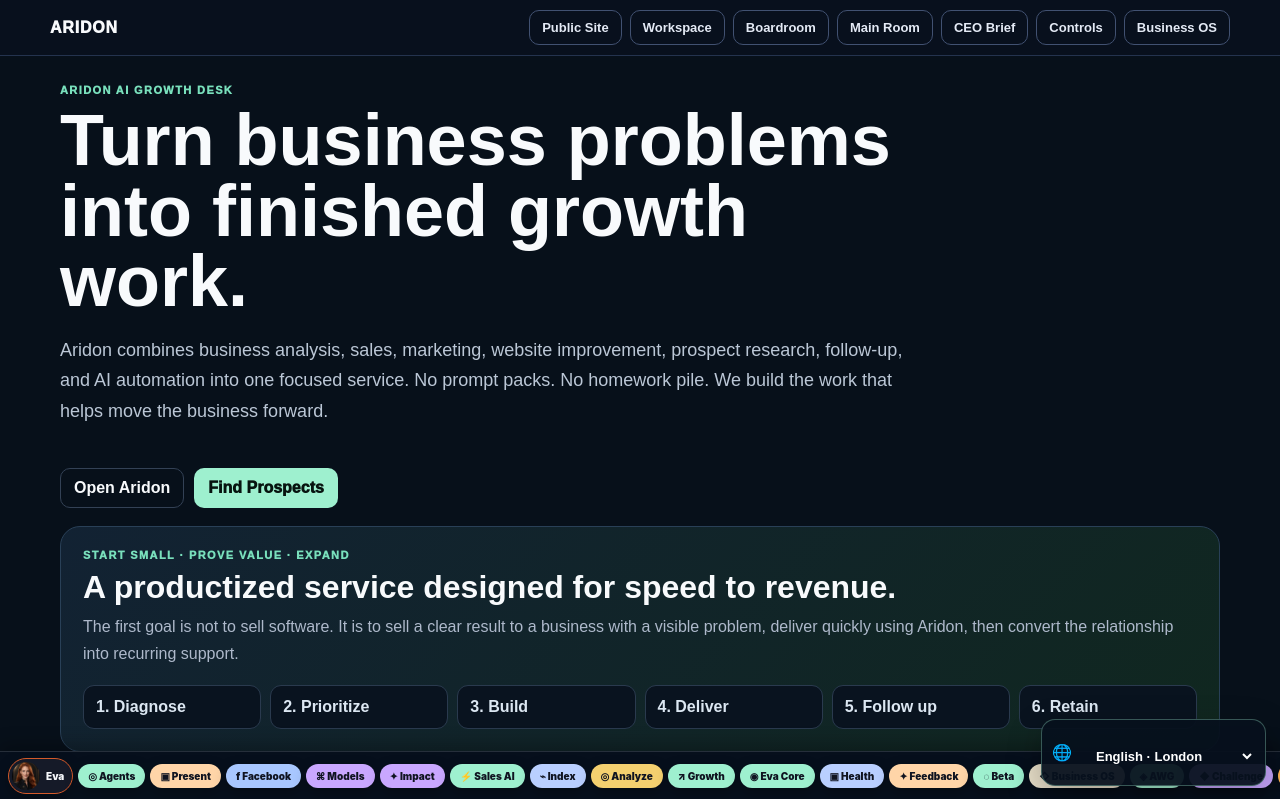
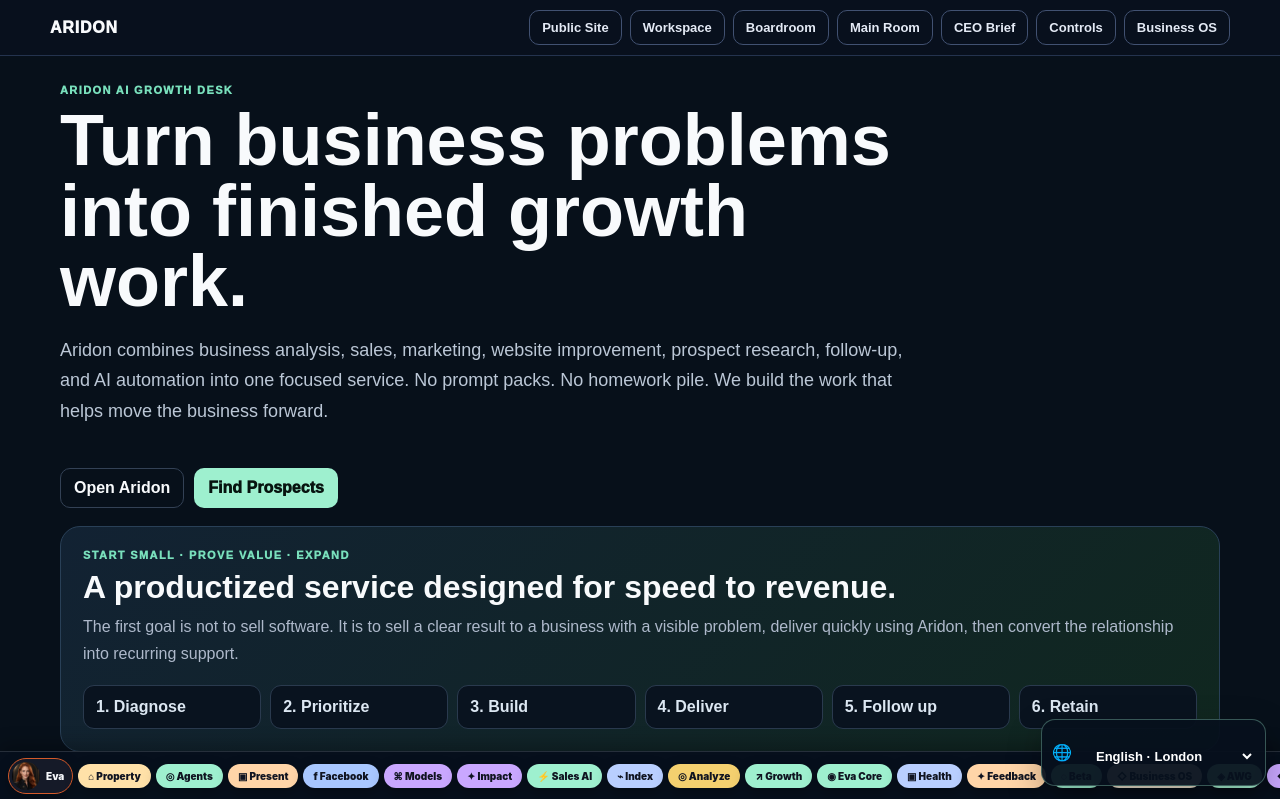
Before and after one commit to jimrusk/aridon-app, a Next.js app: page /growth-desk in a window 1280 px wide. Shown: the top 799 px of the page. Built offline with nearby package versions, Linux system fonts and the light colour scheme.

Commit message:
Add Property Intelligence launcher

```diff
--- a/app/InternalLaunchers.tsx
+++ b/app/InternalLaunchers.tsx
@@ -30,6 +30,7 @@
     pathname.startsWith('/demos') ||
     pathname.startsWith('/daily-demos') ||
     pathname.startsWith('/opportunity-intelligence') ||
+    pathname.startsWith('/property-intelligence') ||
     pathname.startsWith('/analyze-business') ||
     pathname.startsWith('/site-indexing') ||
     pathname.startsWith('/sales-team') ||
@@ -90,6 +91,7 @@
         <img src={EVA_AVATAR} alt="Eva" style={{ width: '28px', height: '28px', borderRadius: '50%', objectFit: 'cover', display: 'block' }} />
         <span>Eva</span>
       </Link>
+      <Link href="/property-intelligence" aria-label="Open nationwide property intelligence hunter" style={{ ...launcherStyle, background: '#FFE1A8' }}>⌂ Property</Link>
       <Link href="/agent-supervisor" aria-label="Open Aridon Agent Supervisor" style={{ ...launcherStyle, background: '#9EF0CF' }}>◎ Agents</Link>
       <Link href="/presentation-studio" aria-label="Open Aridon Presentation Studio" style={{ ...launcherStyle, background: '#FFD5A8' }}>▣ Present</Link>
       <Link href="/facebook-launch" aria-label="Open Aridon Facebook Page Launch Center" style={{ ...launcherStyle, background: '#A8C7FF' }}>f Facebook</Link>
```
